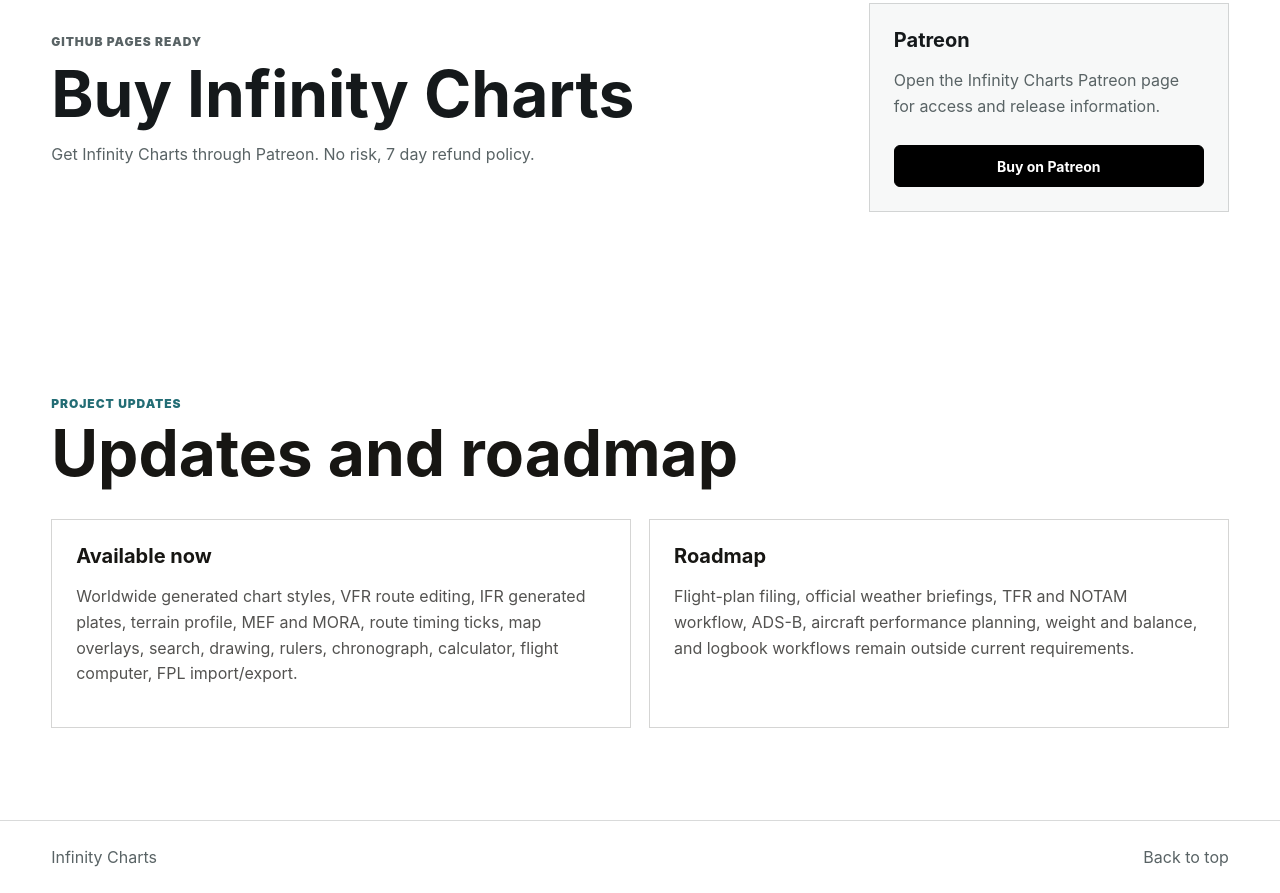
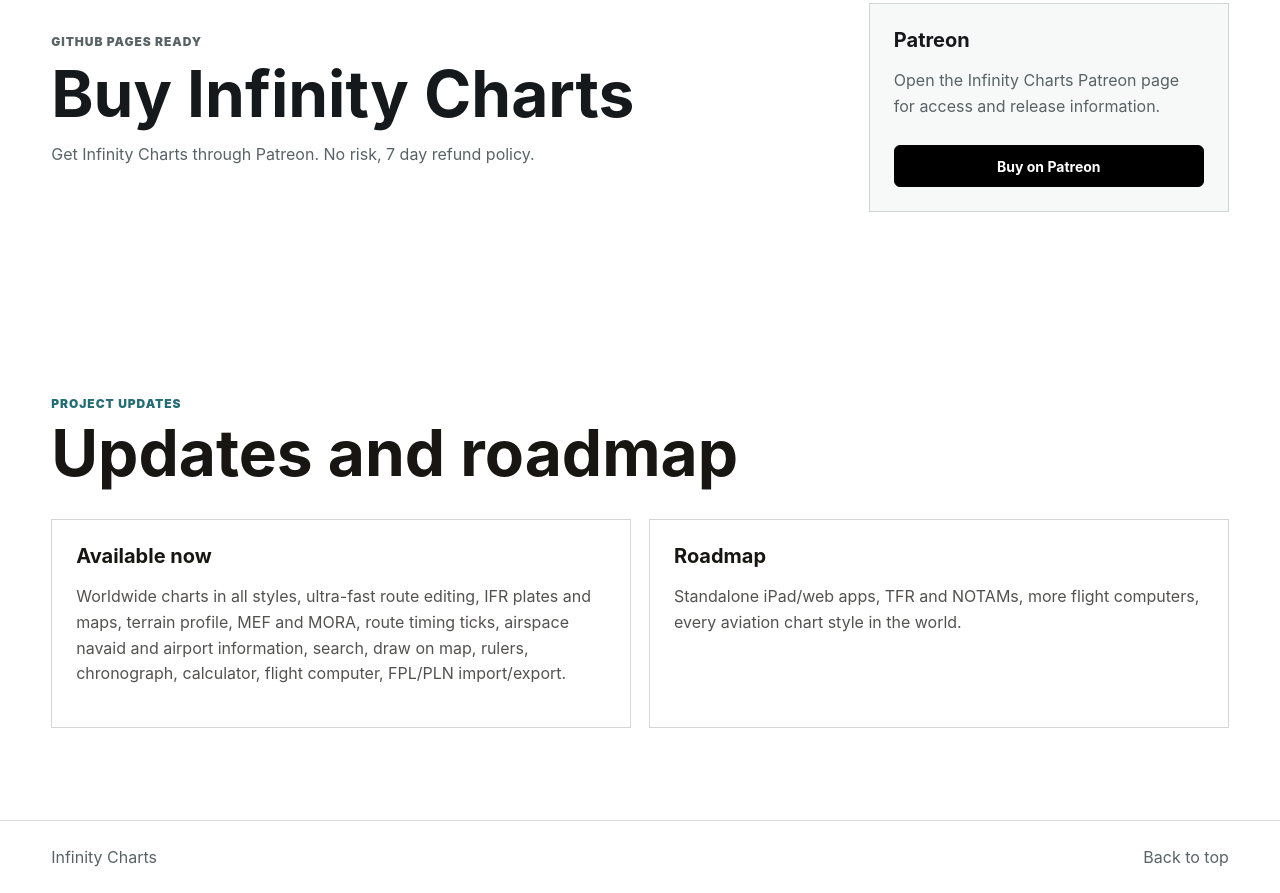
Before and after one commit to infinity-charts/website, a website: page index.html in a window 1280 px wide. Shown: the part 4838-5731 px from the top of the page. Drawn offline with Linux system fonts and the light colour scheme.

Commit message:
update text

```diff
--- a/index.html
+++ b/index.html
@@ -210,11 +210,11 @@
         <div class="updates-grid">
           <article>
             <h3>Available now</h3>
-            <p>Worldwide generated chart styles, VFR route editing, IFR generated plates, terrain profile, MEF and MORA, route timing ticks, map overlays, search, drawing, rulers, chronograph, calculator, flight computer, FPL import/export.</p>
+            <p>Worldwide charts in all styles, ultra-fast route editing, IFR plates and maps, terrain profile, MEF and MORA, route timing ticks, airspace navaid and airport information, search, draw on map, rulers, chronograph, calculator, flight computer, FPL/PLN import/export.</p>
           </article>
           <article>
             <h3>Roadmap</h3>
-            <p>Flight-plan filing, official weather briefings, TFR and NOTAM workflow, ADS-B, aircraft performance planning, weight and balance, and logbook workflows remain outside current requirements.</p>
+            <p>Standalone iPad/web apps, TFR and NOTAMs, more flight computers, every aviation chart style in the world.</p>
           </article>
         </div>
       </section>
```
